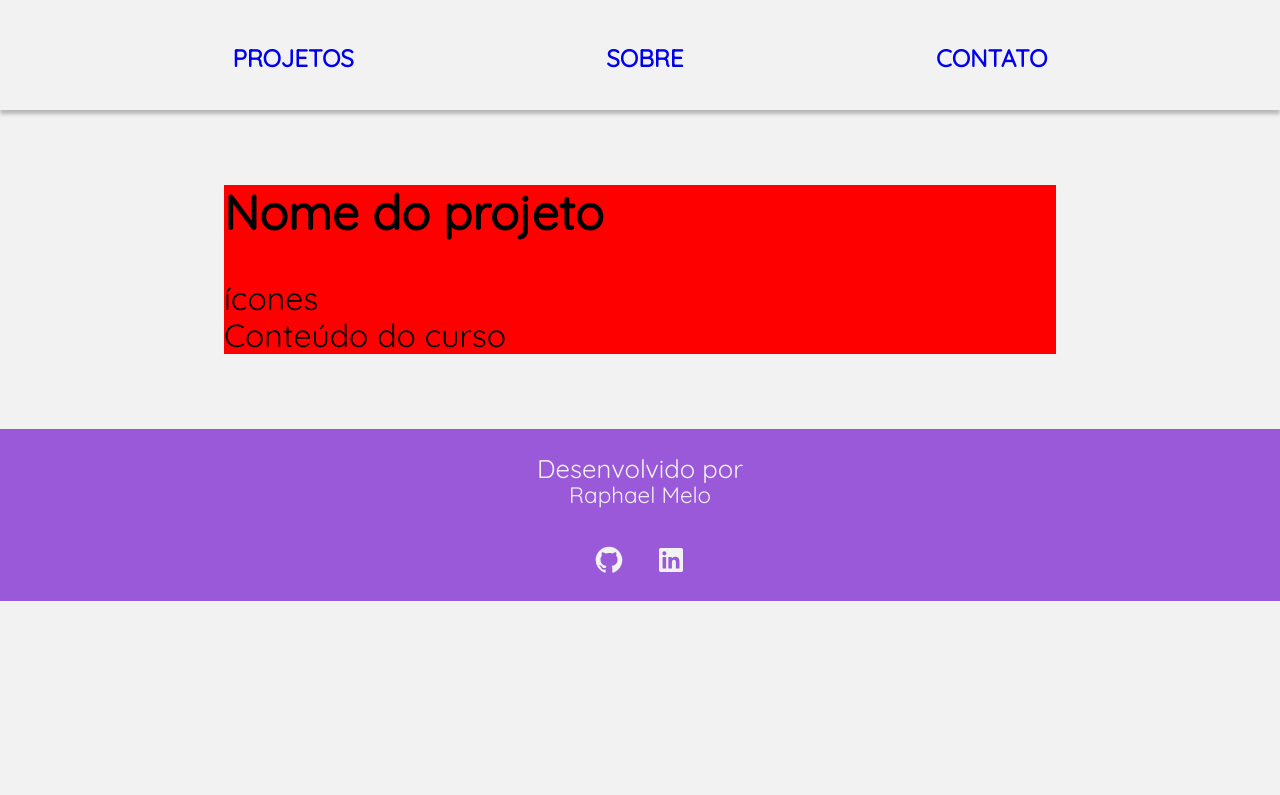
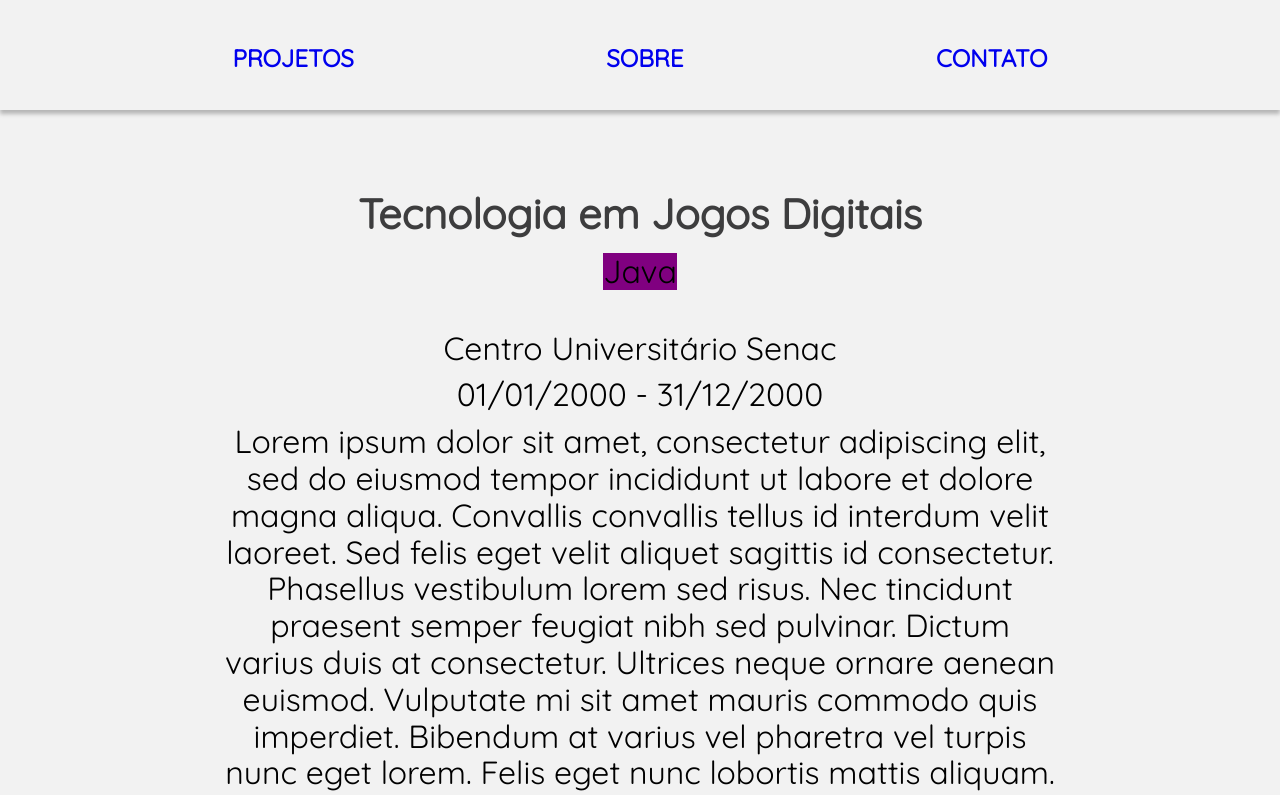
Before and after one commit to RaphaelO-Melo/Portfolio-2.0, a React (Create React App) app in the folder portfolio/: page /graduation in a window 1280 px wide. Shown: the top 795 px of the page. Built offline with nearby package versions, Linux system fonts and the light colour scheme.

Commit message:
Card with basic content

```diff
--- a/portfolio/src/common/Library.tsx
+++ b/portfolio/src/common/Library.tsx
@@ -1,30 +1,44 @@
-import courseTypes from 'data/graduation/courseTypes.json';
-import institutions from 'data/graduation/institutions.json';
 import projects from 'data/graduation/projects.json';
 import tools from 'data/graduation/tools.json';
-import { Project } from 'types/Project';
+import institutions from 'data/graduation/institutions.json';
 import { Tool } from 'types/Tool';
 
 export const convertToBrazilDate = (date: string) : string => {
     return date.split('-').reverse().join('/');
 };
 
-export const getCourseTypeById = (id: number) : string|undefined => {
-    const found = courseTypes.find(courseType => courseType.id === id);
-    return found?.type;
+export const getIconsListFromCourse = (projectId: number) : Tool[] => {
+
+    const found = projects.find(currentProject => currentProject.id === projectId);
+    if(found != undefined){
+        return found.tools.map(currentTool => (getTool(currentTool)));
+    } else {
+        return [];
+    }
+
 };
 
-export const getInstitutionById = (id: number) : string|undefined => {
-    const found = institutions.find(institution => institution.id === id);
-    return found?.name;
+export const getTool = (toolId: number) : Tool => {
+
+    const found = tools.find(currentTool => currentTool.id === toolId);
+    if(found === undefined){
+        return {
+            'id': 0,
+            'name': 'Desconhecido',
+            'icon': 'question.svg'
+        };
+    } else {
+        return found;
+    }
+
 };
 
-export const getProjectById = (id: number) : Project|undefined => {
-    const found = projects.find(project => project.id === id);
-    return found;
+export const getInstitutionName = (id: number): string => {
+
+    const found = institutions.find(institution => institution.id === id);
+    if(found != undefined)
+        return found.name;
+    else
+        return 'Desconhecido';
+
 };
-
-export const getToolById = (id: number) : Tool|undefined => {
-    const found = tools.find(tool => tool.id === id);
-    return found;
-};
--- a/portfolio/src/data/graduation/courses.json
+++ b/portfolio/src/data/graduation/courses.json
@@ -6,7 +6,7 @@
         "institution": 1,
         "start_date": "2000-01-01",
         "final_date": "2000-12-31",
-        "description": "Lorem ipsum dolor sit amet, consectetur adipiscing elit, sed do eiusmod tempor incididunt ut labore et dolore magna aliqua. Convallis convallis tellus id interdum velit laoreet. Sed felis eget velit aliquet sagittis id consectetur. Phasellus vestibulum lorem sed risus. Nec tincidunt praesent semper feugiat nibh sed pulvinar. Dictum varius duis at consectetur. Ultrices neque ornare aenean euismod. Vulputate mi sit amet mauris commodo quis imperdiet. Bibendum at varius vel pharetra vel turpis nunc eget lorem. Felis eget nunc lobortis mattis aliquam. Consectetur libero id faucibus nisl tincidunt eget nullam non. Fusce ut placerat orci nulla pellentesque dignissim. Ac tincidunt vitae semper quis lectus nulla at volutpat. Egestas congue quisque egestas diam. Id neque aliquam vestibulum morbi blandit cursus risus at. Fringilla urna porttitor rhoncus dolor purus non enim praesent. Leo a diam sollicitudin tempor id eu. Eget nunc lobortis mattis aliquam.",
+        "description": "Lorem ipsum dolor sit amet, consectetur adipiscing elit, sed do eiusmod tempor incididunt ut labore et dolore magna aliqua. Convallis convallis tellus id interdum velit laoreet. Sed felis eget velit aliquet sagittis id consectetur. Phasellus vestibulum lorem sed risus. Nec tincidunt praesent semper feugiat nibh sed pulvinar. Dictum varius duis at consectetur. Ultrices neque ornare aenean euismod. Vulputate mi sit amet mauris commodo quis imperdiet. Bibendum at varius vel pharetra vel turpis nunc eget lorem. Felis eget nunc lobortis mattis aliquam. Consectetur libero id faucibus nisl tincidunt eget nullam non.",
         "link": "https://www.sp.senac.br/graduacao/tecnologia-em-jogos-digitais",
         "projects": [1, 2, 3, 4, 5]
     }
--- /dev/null
+++ b/portfolio/src/pages/Graduation/CourseCard/CourseCard.module.scss
@@ -0,0 +1,62 @@
+@import "styles/variables";
+@import "styles/breakpoints";
+
+.card{
+
+    width: 60%;
+    margin: 80px auto;
+    padding: 5px;
+    border-radius: $radius;
+    text-align: center;
+
+    @media (max-width: $desktop_md) {
+        width: 65%;
+        margin: 75px auto;
+    }
+    @media (max-width: $desktop_sm) {
+        width: 70%;
+        margin: 70px auto;
+    }
+    @media (max-width: $desktop_xsm) {
+        width: 80%;
+        margin: 40px auto;
+    }
+    @media (max-width: $mobile) {
+        width: 95%;
+        margin: 25px auto;
+    }
+
+    &__header{
+
+        display: flex;
+        flex-direction: column;
+        margin-bottom: 25px;
+
+        &__name{
+            margin: 0;
+            font-size: 1.3em;
+            color: $black;
+        }
+
+        &__icons{
+            background-color: purple;
+            margin: 15px auto;
+        }
+    }
+
+    &__body{
+
+        &__group{
+
+            &__info{
+
+                font-size: 1em;
+                margin-bottom: 10px;
+
+            }
+
+        }
+
+    }
+
+}
--- /dev/null
+++ b/portfolio/src/pages/Graduation/CourseCard/index.tsx
@@ -0,0 +1,56 @@
+import { Course } from 'types/Course';
+import style from './CourseCard.module.scss';
+import { getIconsListFromCourse, getInstitutionName, convertToBrazilDate } from 'common/Library';
+
+export default function CourseContainer({
+    id,
+    name,
+    type,
+    institution,
+    start_date,
+    final_date,
+    description,
+    link,
+    projects
+}: Course){
+
+    const icons = getIconsListFromCourse(id);
+    const institutionName = getInstitutionName(institution);
+
+    return (
+        <div className={style.card}>
+            <div className={style.card__header}>
+                <h2 className={style.card__header__name}>{name}</h2>
+                <span className={style.card__header__icons}>
+                    {
+                        icons.map((icon, index) => (
+                            icon.name
+                        ))
+                    }
+                </span>
+            </div>
+            <div className={style.card__body}>
+
+                <div className={style.card__body__group}>
+                    <div className={style.card__body__group__info}>
+                        {institutionName}
+                    </div>
+                </div>
+
+                <div className={style.card__body__group}>
+                    <div className={style.card__body__group__info}>
+                        {convertToBrazilDate(start_date)} - {convertToBrazilDate(final_date)}
+                    </div>
+                </div>
+
+                <div className={style.card__body__group}>
+                    <div className={style.card__body__group__info}>
+                        {description}
+                    </div>
+                </div>
+
+
+            </div>
+        </div>
+    );
+}
--- a/portfolio/src/pages/Graduation/CourseContainer/CourseContainer.module.scss
+++ /dev/null
@@ -1,28 +0,0 @@
-@import "styles/variables";
-@import "styles/breakpoints";
-
-.card{
-
-    background-color: red;
-
-    width: 60%;
-    margin: 80px auto;
-
-    @media (max-width: $desktop_md) {
-        width: 65%;
-        margin: 75px auto;
-    }
-    @media (max-width: $desktop_sm) {
-        width: 70%;
-        margin: 70px auto;
-    }
-    @media (max-width: $desktop_xsm) {
-        width: 80%;
-        margin: 40px auto;
-    }
-    @media (max-width: $mobile) {
-        width: 95%;
-        margin: 25px auto;
-    }
-
-}
--- a/portfolio/src/pages/Graduation/CourseContainer/index.tsx
+++ /dev/null
@@ -1,27 +0,0 @@
-import { Course } from 'types/Course';
-import style from './CourseContainer.module.scss';
-
-export default function CourseContainer({
-    id,
-    name,
-    type,
-    institution,
-    start_date,
-    final_date,
-    description,
-    link,
-    projects
-}: Course){
-
-    return (
-        <div className={style.card}>
-            <div className={style.card__header}>
-                <h2 className={style.card__header__name}>Nome do projeto</h2>
-                <span className={style.card__header__icons}>ícones</span>
-            </div>
-            <div className={style.card__body}>
-                Conteúdo do curso
-            </div>
-        </div>
-    );
-}
--- a/portfolio/src/pages/Graduation/index.tsx
+++ b/portfolio/src/pages/Graduation/index.tsx
@@ -1,5 +1,5 @@
 import courses from 'data/graduation/courses.json';
-import Course from './CourseContainer';
+import Course from './CourseCard';
 export default function Graduation() {
     return (
         <section>
```
Also changed, not shown: portfolio/public/assets/icons/question.svg (added).
